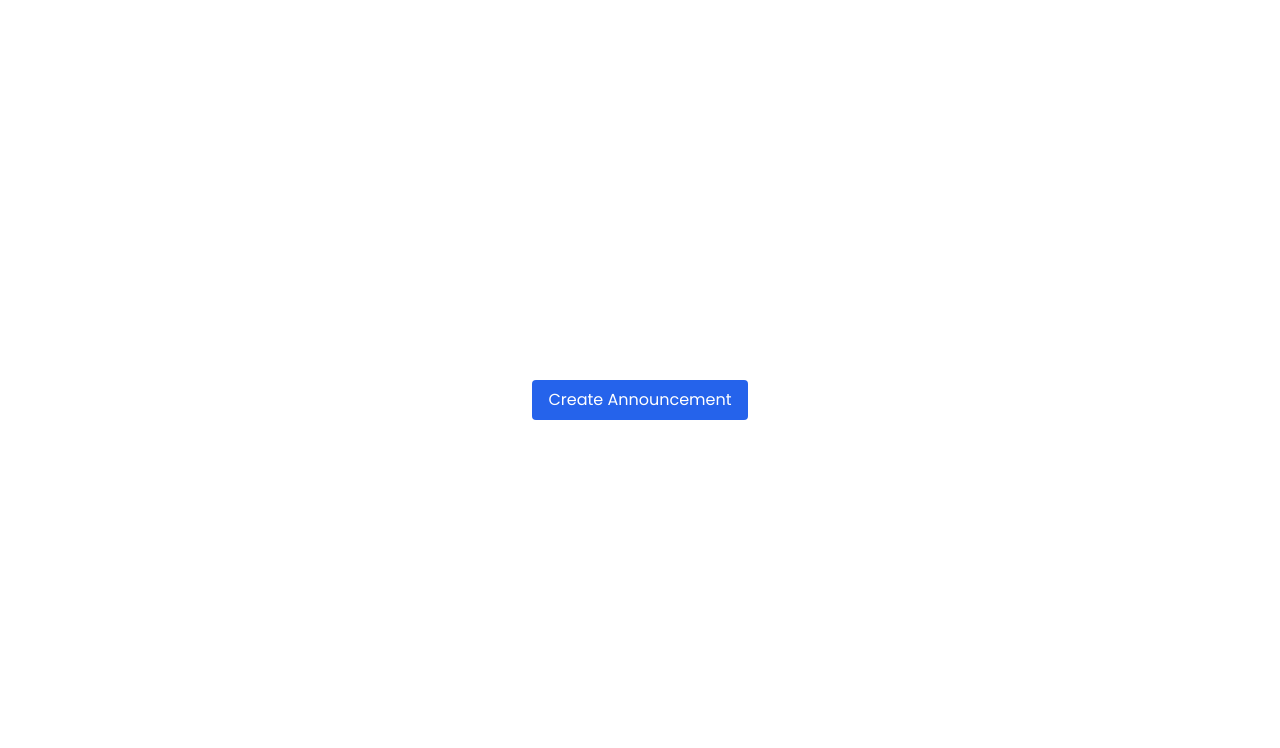
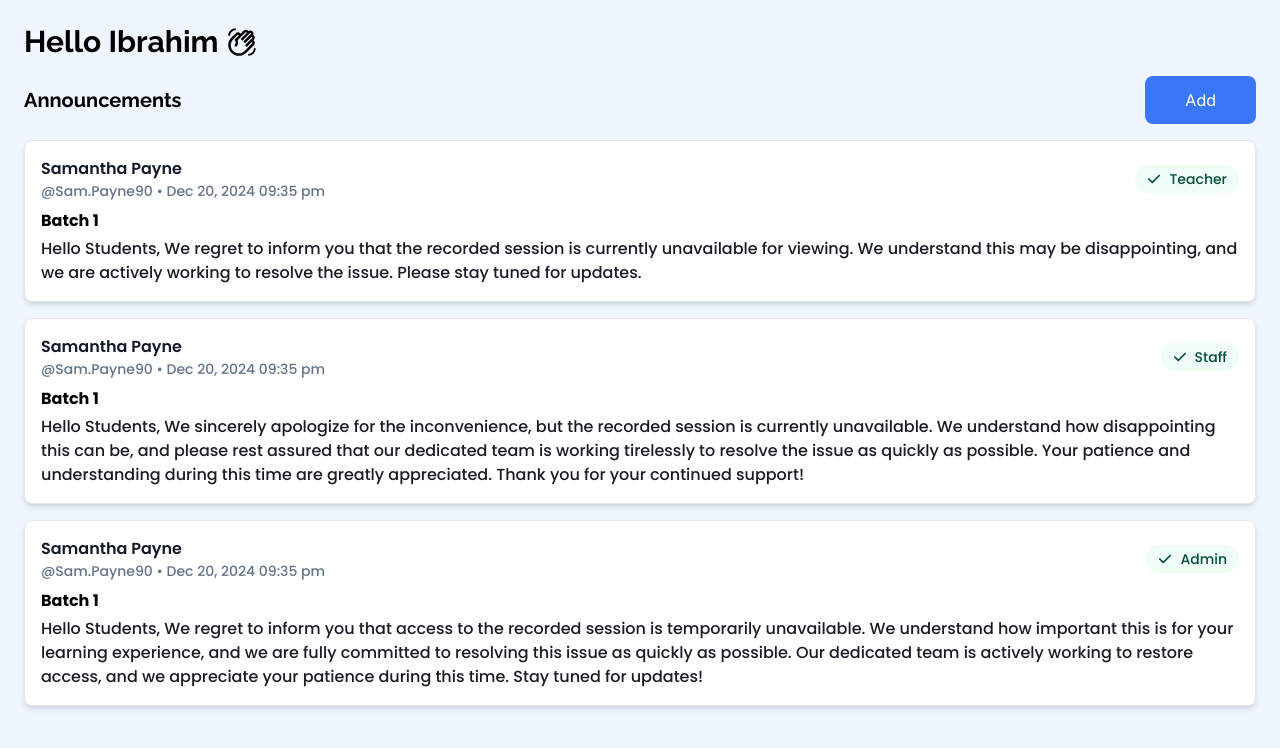
Before and after one commit to israrhusain5892/lms-frontend, a React (Vite) app: page / in a window 1280 px wide. Shown: the top 748 px of the page. Built offline with nearby package versions, Linux system fonts and the light colour scheme.

Commit message:
Submit Admin page

```diff
--- a/src/App.jsx
+++ b/src/App.jsx
@@ -1,9 +1,10 @@
-import React from 'react'
-import AdminAnn from "./Components/AdminAnnouncement/AdminAnnouncement"
+// import AdminAnnouncement from "./Components/AdminAnnouncement/AdminAnnouncement";
+import Adminannouncementpage from "./Pages/AdminAnnouncement/AdminAnnouncement";
 const App = () => {
   return (
     <div>
-    <AdminAnn/>
+    {/* <AdminAnnouncement/> */}
+    <Adminannouncementpage/>
 
     </div>
   )
--- /dev/null
+++ b/src/Pages/AdminAnnouncement/AdminAnnouncement.jsx
@@ -0,0 +1,116 @@
+/* eslint-disable no-unused-vars */
+/* eslint-disable react/prop-types */
+import "./aadminannouncement.css";
+import { Link } from "react-router-dom";
+import { useState } from "react";
+import { MdOutlineWavingHand } from "react-icons/md";
+import { FaCheck } from "react-icons/fa6";
+
+const announcements = [
+  {
+    id: 1,
+    name: "Samantha Payne",
+    username: "@Sam.Payne90",
+    date: "Dec 20, 2024 09:35 pm",
+    role: "Teacher",
+    message:
+      "Hello Students, We regret to inform you that the recorded session is currently unavailable for viewing. We understand this may be disappointing, and we are actively working to resolve the issue. Please stay tuned for updates.",
+  },
+  {
+    id: 2,
+    name: "Samantha Payne",
+    username: "@Sam.Payne90",
+    date: "Dec 20, 2024 09:35 pm",
+    role: "Staff",
+    message:
+      "Hello Students, We sincerely apologize for the inconvenience, but the recorded session is currently unavailable. We understand how disappointing this can be, and please rest assured that our dedicated team is working tirelessly to resolve the issue as quickly as possible. Your patience and understanding during this time are greatly appreciated. Thank you for your continued support!",
+  },
+  {
+    id: 3,
+    name: "Samantha Payne",
+    username: "@Sam.Payne90",
+    date: "Dec 20, 2024 09:35 pm",
+    role: "Admin",
+    message:
+      "Hello Students, We regret to inform you that access to the recorded session is temporarily unavailable. We understand how important this is for your learning experience, and we are fully committed to resolving this issue as quickly as possible. Our dedicated team is actively working to restore access, and we appreciate your patience during this time. Stay tuned for updates!",
+  },
+];
+
+const AnnouncementCard = ({ announcement }) => {
+  return (
+    <div className="bg-white shadow-md rounded-lg p-4 mb-4 border border-gray-200">
+      <div className="flex items-center justify-between">
+        <div>
+          <h2 className="font-semibold text-base text-gray-900">{announcement.name}</h2>
+          <p className="text-sm font-medium text-[#64748B]">{announcement.username} • {announcement.date}</p>
+        </div>
+        <span className="px-3 py-1 text-sm bg-green-50 font-medium text-[#064E3B] rounded-full flex gap-2 items-center"><FaCheck/>{announcement.role}</span>
+      </div>
+      <h3 className="font-bold mt-2">Batch 1</h3>
+      <p className="text-[#191D23] font-medium mt-1">{announcement.message}</p>
+    </div>
+  );
+};
+
+const AnnouncementPopup = ({ onClose }) => {
+    return (
+      <div className="fixed inset-0 flex items-center justify-center bg-black bg-opacity-50 backdrop-blur-sm p-4" onClick={onClose}>
+        <div className="bg-white p-6 rounded-lg shadow-lg w-full max-w-2xl sm:max-w-xl md:max-w-3xl lg:max-w-4xl" onClick={(e) => e.stopPropagation()}>
+          <h2 className="text-2xl text-[#1E1E1E] font-bold mb-4 Raleway">Create Announcements</h2>
+          <div className="space-y-4">
+            <label className="text-lg text-[#1E1E1E] font-bold Manrope">Title </label>
+            <input type="text" placeholder="Enter title here" className="Raleway w-full text-sm font-semibold text-[#686868] p-3 border rounded shadow-sm border-[#D8DDE3]" />
+            <label className="text-lg font-bold text-[#1E1E1E] Manrope">Description </label>
+            <textarea placeholder="Enter description" className="w-full p-3 border Raleway text-sm font-semibold text-[#686868] rounded h-24 shadow-sm border-[#D8DDE3]"></textarea>
+            <div className="grid grid-cols-1 sm:grid-cols-2 gap-4">
+              <span className="flex flex-col">
+                <label className="text-lg font-bold text-[#1E1E1E] Manrope">Batch Name</label>
+                <input type="text" placeholder="Enter Batch Name" className="p-3 border text-sm Raleway font-semibold text-[#686868] rounded shadow-sm border-[#D8DDE3]" />
+              </span>
+              <span className="flex flex-col">
+                <label className="text-lg font-bold text-[#1E1E1E] Manrope">Course Name</label>
+                <input type="text" placeholder="Enter Course Name" className="p-3 border text-sm Raleway font-semibold text-[#686868] rounded shadow-sm border-[#D8DDE3]" />
+              </span>
+              <span className="flex flex-col">
+                <label className="text-lg font-bold text-[#1E1E1E] Manrope">Whom to be notified</label>
+                <input type="text" placeholder="Enter who to be notified" className="p-3 border text-sm font-semibold Raleway text-[#686868] rounded shadow-sm border-[#D8DDE3]" />
+              </span>
+              <span className="flex flex-col">
+                <label className="text-lg font-bold text-[#1E1E1E] Manrope">Name</label>
+                <select className="p-3 border Raleway font-semibold text-[#686868] rounded text-sm shadow-sm border-[#D8DDE3]">
+                  <option>Select Author</option>
+                </select>
+              </span>
+            </div>
+            <div className="flex justify-start gap-3">
+              <button className="px-6 py-3 bg-[#3B76F6] text-white font-bold rounded Inter">Submit</button>
+              <button onClick={onClose} className="px-6 py-3 text-[#3B76F6] border border-[#3b76f6] font-bold rounded Inter">Cancel</button>
+            </div>
+          </div>
+        </div>
+      </div>
+    );
+  };
+
+
+const Announcements = () => {
+  const [showPopup, setShowPopup] = useState(false);
+
+  return (
+    <div className="bg-blue-50 mx-auto p-6 min-h-screen">
+      <h1 className="text-3xl Raleway font-bold flex gap-2 items-center">Hello Ibrahim <MdOutlineWavingHand/> </h1>
+      <div className="flex justify-between items-center mt-4">
+        <h2 className="text-xl Raleway font-bold">Announcements</h2>
+        <button onClick={() => setShowPopup(true)} className="bg-[#3B76F6] text-white px-10 Inter py-3 rounded-lg">Add</button>
+      </div>
+      <div className="mt-4">
+        {announcements.map((announcement) => (
+          <AnnouncementCard key={announcement.id} announcement={announcement} />
+        ))}
+      </div>
+      {showPopup && <AnnouncementPopup onClose={() => setShowPopup(false)} />}
+    </div>
+  );
+};
+
+export default Announcements;
--- /dev/null
+++ b/src/Pages/AdminAnnouncement/aadminannouncement.css
@@ -0,0 +1,23 @@
+@import url('https://fonts.googleapis.com/css2?family=Poppins:wght@400;500;700&display=swap');
+@import url('https://fonts.googleapis.com/css2?family=Atkinson+Hyperlegible:ital,wght@0,400;0,700;1,400;1,700&family=Inter:ital,opsz,wght@0,14..32,100..900;1,14..32,100..900&family=Manrope:wght@200..800&family=Poppins:ital,wght@0,100;0,200;0,300;0,400;0,500;0,600;0,700;0,800;0,900;1,100;1,200;1,300;1,400;1,500;1,600;1,700;1,800;1,900&family=Raleway:ital,wght@0,100..900;1,100..900&display=swap');
+
+@tailwind base;
+@tailwind components;
+@tailwind utilities;
+
+.Raleway{
+    font-family: 'Raleway';
+
+}
+
+.Manrope{
+    font-family: 'Manrope';
+}
+
+.Inter{
+    font-family: 'Inter';
+}
+
+body{
+    font-family: 'poppins';
+}
```
